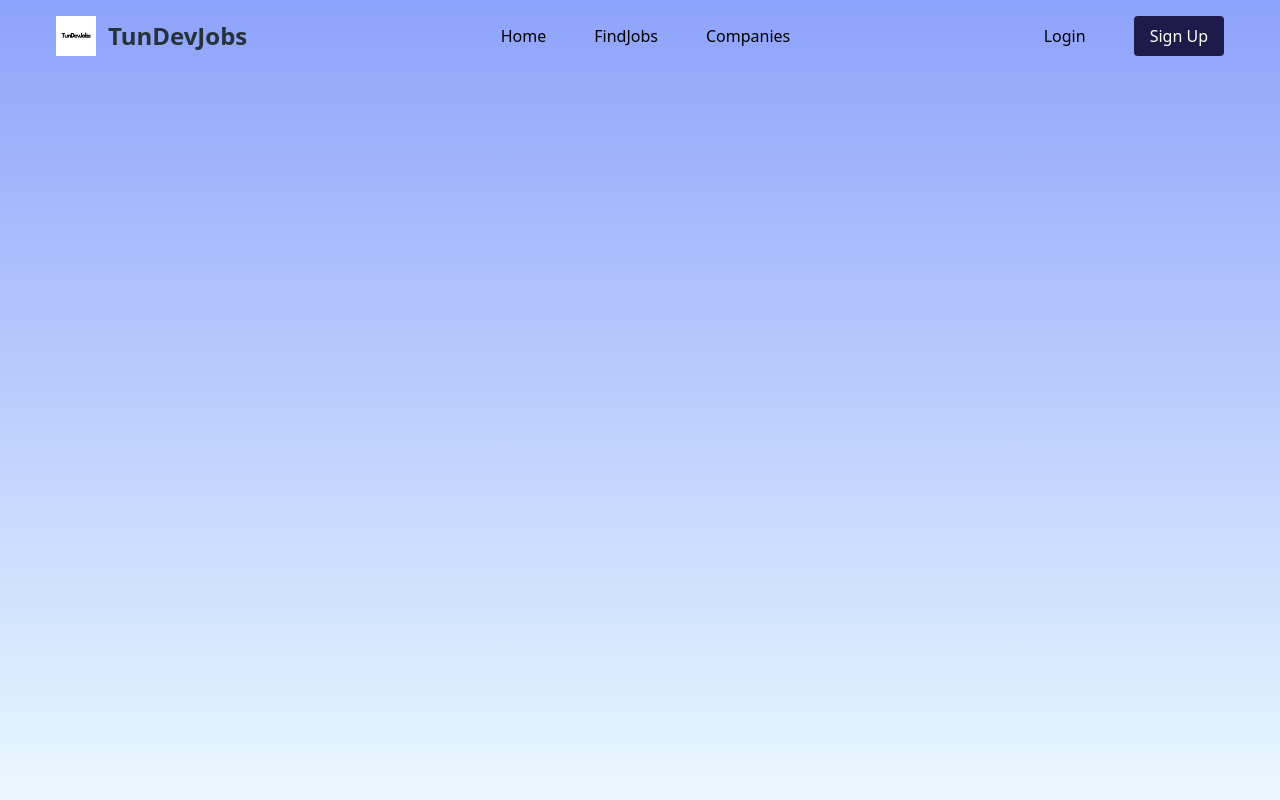
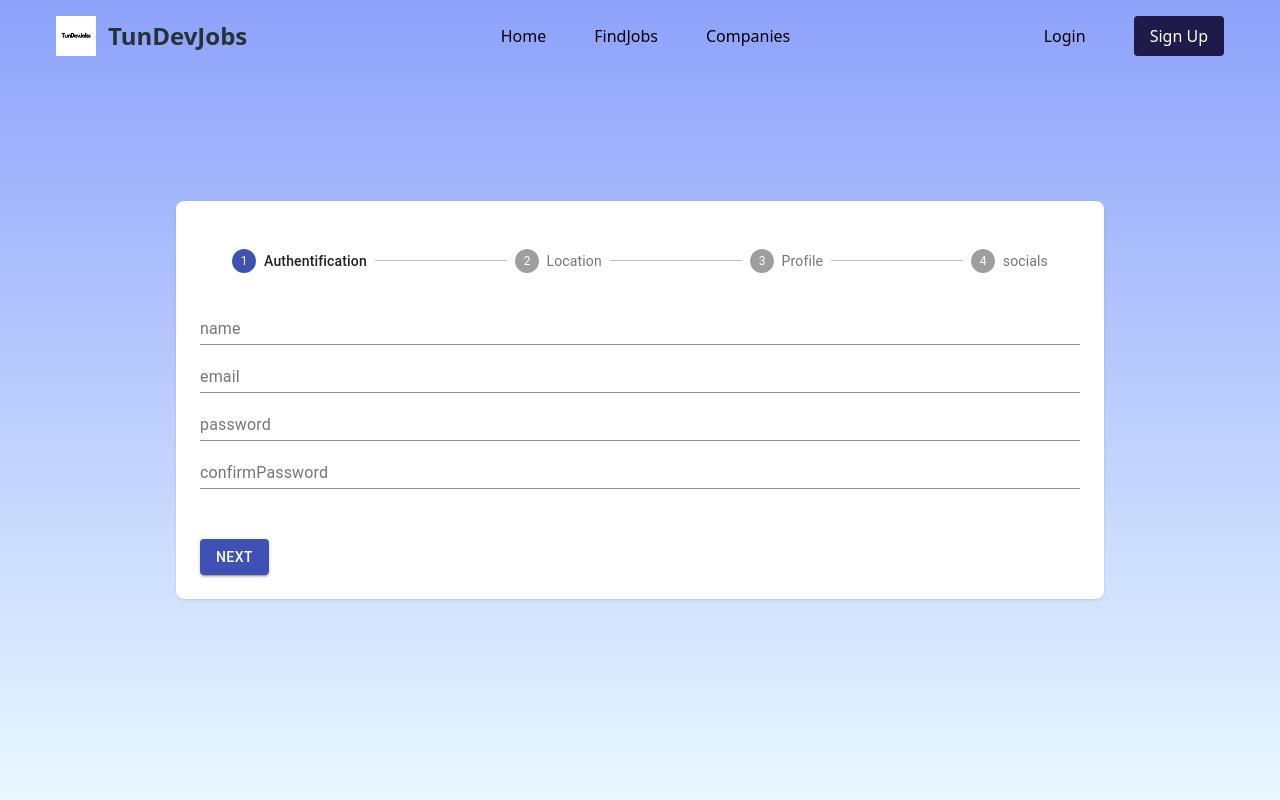
Before and after one commit to Byakkuya/TunDevJob, a React (Create React App) app: page /signup/company in a window 1280 px wide. Shown: the top 800 px of the page. Built offline with nearby package versions, Linux system fonts and the light colour scheme.

Commit message:
SignupDeveloper.tsx and SignupDeveloper.tsx steppers

```diff
--- a/src/components/SignupCompany.tsx
+++ b/src/components/SignupCompany.tsx
@@ -1,9 +1,146 @@
-import React from 'react';
+import React from "react";
+import {Formik, useFormikContext} from "formik";
+import { Button, TextField} from "@material-ui/core";
+import * as Yup from "yup";
+import InputField from "./InputField";
+import MultiStepForm, {FormStep} from "./MultiStepForm";
+import PhoneInput from 'react-phone-input-2'
+import 'react-phone-input-2/lib/style.css'
+import PhoneInputField from "./PhoneInputField";
+import FileInputField from "./FileInputField";
+
+
+
+const passwordRules = /^(?=.*\d)(?=.*[a-z])(?=.*[A-Z]).{5,}$/;
+// min 5 characters, 1 upper case letter, 1 lower case letter, 1 numeric digit.
+
+const validationSchema1 = Yup.object({
+    name: Yup.string().required("Name is required"),
+    email: Yup.string().required("Email is required")
+        .matches(/^(([^<>()\[\]\\.,;:\s@"]+(\.[^<>()\[\]\\.,;:\s@"]+)*)|(".+"))@((\[[0-9]{1,3}\.[0-9]{1,3}\.[0-9]{1,3}\.[0-9]{1,3}])|(([a-zA-Z\-0-9]+\.)+[a-zA-Z]{2,}))$/, "Invalid email"),
+
+        password: Yup
+            .string()
+            .matches(passwordRules, { message: "5 min ,1lower ,1Upper, 1 num" })
+            .required("Required"),
+
+        confirmPassword: Yup
+            .string()
+            .oneOf([Yup.ref("password"), undefined], "Passwords must match")
+            .required("Required"),
+
+
+
+});
+
+const validationSchema2 = Yup.object({
+    phone: Yup.string().required("Phone is required"),
+    city: Yup.string().required("City is required"),
+    zipcode: Yup.string().required("Zipcode is required"),
+    fullAddress: Yup.string().required("Address is required"),
+});
+const validationSchema3 = Yup.object({
+    profilePicture: Yup.mixed()
+        .required("Profile Picture is required")
+
+    ,
+    about: Yup.string().required("Current Position is required"),
+
+
+});
+const validationSchema4 = Yup.object({
+
+    linkedin: Yup.string().required("Linkedin is required"),
+    website: Yup.string().required("Website is required"),
+});
+
+
+
 
 const SignupCompany = () => {
+
     return (
         <div
             className=" text-white h-[100vh] flex justify-center items-center bg-cover bg-gradient-to-b from-indigo-400 to-[#e9f8ff]">
+
+            <div className="bg-white rounded-lg shadow p-6 ">
+                <MultiStepForm
+
+                    initialValues={{
+                        name: "",
+                        email: "",
+                        password: "",
+                        confirmPassword: "",
+                        phone: "",
+                        city: "",
+                        zipcode: "",
+                        fullAddress: "",
+                        about: "",
+                        profilePicture: null,
+                        website: "",
+                        linkedin: "",
+                        github: "",
+
+
+                    }}
+                    onSubmit={(values) => {
+                        alert(JSON.stringify(values, null, 2))
+                    }}
+
+                >
+                    <FormStep
+                        stepName="Authentification"
+                        onSubmit={() => console.log("step 1 submit ")}
+                        validationSchema={validationSchema1}
+                    >
+                        <InputField name="name" label="name"/>
+                        <InputField label="email" name="email"/>
+                        <InputField label="password" name="password"/>
+                        <InputField label="confirmPassword" name="confirmPassword"/>
+                    </FormStep>
+
+                    <FormStep
+                        stepName="Location"
+                        onSubmit={() => console.log("step 2 submit ")}
+                        validationSchema={validationSchema2}
+                    >
+                        <PhoneInputField label="Phone" name="phone" country="tn"/>
+                        <InputField label="city" name="city"/>
+                        <InputField label="zipcode" name="zipcode"/>
+                        <InputField label="fullAddress" name="fullAddress"/>
+
+                    </FormStep>
+                    <FormStep
+                        stepName="Profile"
+                        onSubmit={() => console.log("step 3 submit ")}
+                        validationSchema={validationSchema3}
+                    >
+
+                        <InputField label="About" name="about"/>
+                        <div className="flex my-8">
+                            <h3 className="text-black">Your Logo</h3>
+                            <FileInputField label="logo" name="profilePicture"/>
+                        </div>
+
+
+                    </FormStep>
+                    <FormStep
+                        stepName="socials"
+                        onSubmit={() => console.log("step 4 submit ")}
+                        validationSchema={validationSchema4}
+                    >
+
+                        <InputField label="Website Link" name="website"/>
+                        <InputField label="LinkedIn Link" name="linkedin"/>
+
+
+                    </FormStep>
+
+
+
+                </MultiStepForm>
+
+            </div>
 
         </div>
     );
--- a/src/components/SignupDeveloper.tsx
+++ b/src/components/SignupDeveloper.tsx
@@ -18,7 +18,7 @@ const validationSchema1 = Yup.object({
     name: Yup.string().required("Name is required"),
     email: Yup.string().required("Email is required")
         .matches(/^(([^<>()\[\]\\.,;:\s@"]+(\.[^<>()\[\]\\.,;:\s@"]+)*)|(".+"))@((\[[0-9]{1,3}\.[0-9]{1,3}\.[0-9]{1,3}\.[0-9]{1,3}])|(([a-zA-Z\-0-9]+\.)+[a-zA-Z]{2,}))$/, "Invalid email"),
-    /*
+
         password: Yup
             .string()
             .matches(passwordRules, { message: "5 min ,1lower ,1Upper, 1 num" })
@@ -28,7 +28,7 @@ const validationSchema1 = Yup.object({
             .string()
             .oneOf([Yup.ref("password"), undefined], "Passwords must match")
             .required("Required"),
-    */
+
 
 
 });
@@ -43,7 +43,15 @@ const validationSchema3 = Yup.object({
     profilePicture: Yup.mixed()
         .required("Profile Picture is required")
 
+    ,
+    currentposition: Yup.string().required("Current Position is required"),
 
+
+});
+const validationSchema4 = Yup.object({
+    resume: Yup.mixed().required("Resume is required"),
+    linkedin: Yup.string().required("Linkedin is required"),
+    github: Yup.string().required("Github is required"),
 });
 
 
@@ -108,28 +116,30 @@ const SignupDeveloper = () => {
                         validationSchema={validationSchema3}
                     >
 
-                        <InputField label="your current position" name="currentposition"/>
+                        <InputField label="Current Position" name="currentposition"/>
                         <div className="flex my-8">
-                            <h3 className="text-black">Profile Picture</h3>
-                            <FileInputField label="Profile Picture" name="profilePicture"/>
+                            <h3 className="text-black">Your Profile Picture</h3>
+                            <FileInputField label="profilePicture" name="profilePicture"/>
                         </div>
 
 
                     </FormStep>
                     <FormStep
-                        stepName="Skills"
+                        stepName="socials"
                         onSubmit={() => console.log("step 4 submit ")}
+                        validationSchema={validationSchema4}
                     >
-                        <InputField label="skills" name="skills"/>
 
-                        <InputField label="linkedin" name="linkedin"/>
-                        <InputField label="github" name="github"/>
+                        <InputField label="Github Link" name="github"/>
+                        <InputField label="LinkedIn Link" name="linkedin"/>
                         <div className="flex my-8">
-                            <h3 className="text-black">Your resume</h3>
+                            <h3 className="text-black">Your Resume</h3>
                             <FileInputField label="resume" name="resume"/>
+                        </div>
 
-                        </div>
+
                     </FormStep>
+
 
 
                 </MultiStepForm>
```
